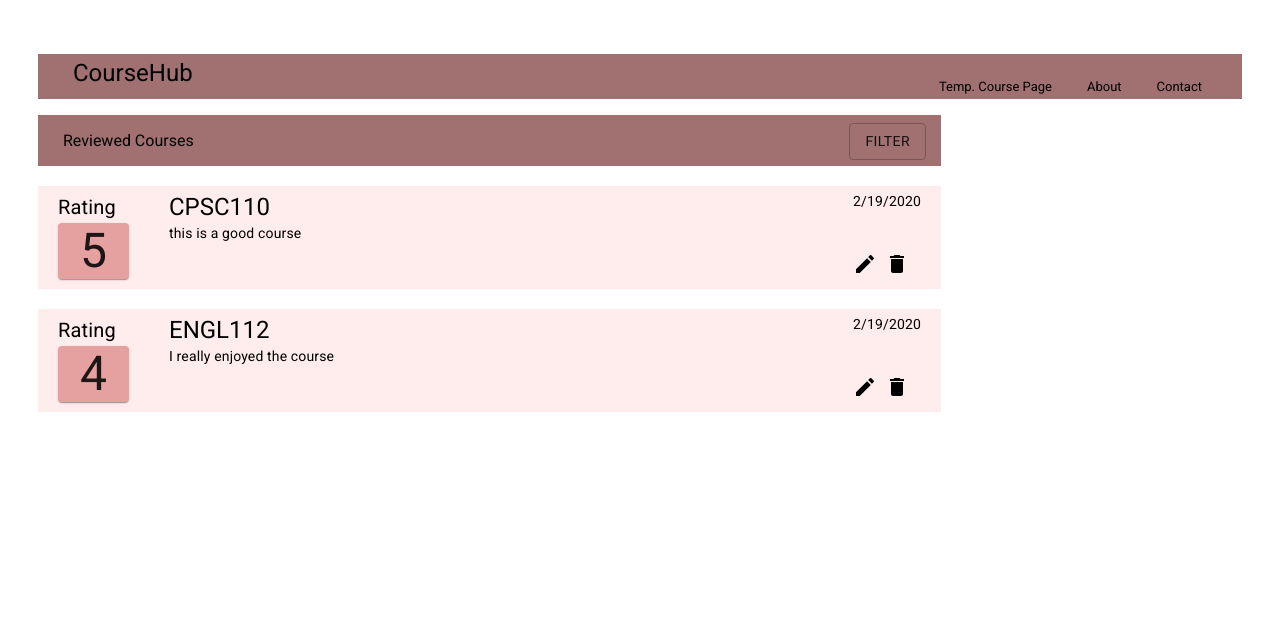
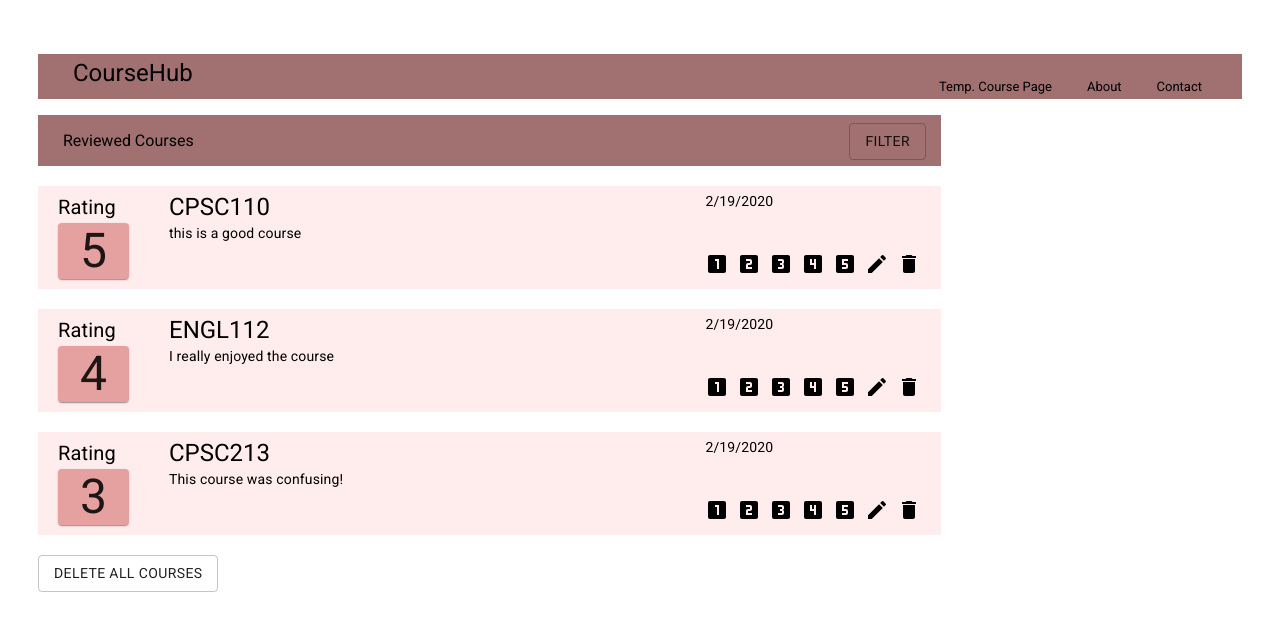
Before and after one commit to aaronNgu/CourseHub, a React (Create React App) app: page /homepage in a window 1280 px wide. Shown: the top 630 px of the page. Built offline with nearby package versions, Linux system fonts and the light colour scheme.

Commit message:
ratingschange and delete all react and redux

```diff
--- a/src/actions/index.js
+++ b/src/actions/index.js
@@ -12,3 +12,48 @@ export const deleteMessage = (courseNumber) => {
         payload: courseNumber
     };
 }
+
+export const deleteAllMessages = (courseList) => {
+    return {
+        type: 'DELETE_ALL_MESSAGES',
+        payload: courseList
+    };
+}
+
+export const editMessage = (courseNumber) => {
+    return {
+        type: 'EDIT_MESSAGE',
+        payload: courseNumber
+    };
+}
+
+export const editRating1 = (courseNumber) => {
+    return {
+        type: 'EDIT_RATING_1',
+        payload: courseNumber
+    };
+}
+export const editRating2 = (courseNumber) => {
+    return {
+        type: 'EDIT_RATING_2',
+        payload: courseNumber
+    };
+}
+export const editRating3 = (courseNumber) => {
+    return {
+        type: 'EDIT_RATING_3',
+        payload: courseNumber
+    };
+}
+export const editRating4 = (courseNumber) => {
+    return {
+        type: 'EDIT_RATING_4',
+        payload: courseNumber
+    };
+}
+export const editRating5 = (courseNumber) => {
+    return {
+        type: 'EDIT_RATING_5',
+        payload: courseNumber
+    };
+}
--- a/src/components/HomePage/CourseItem.js
+++ b/src/components/HomePage/CourseItem.js
@@ -3,6 +3,11 @@ import { makeStyles } from '@material-ui/core/styles';
 import { Typography, Paper, Box } from '@material-ui/core';
 import DeleteIcon from '@material-ui/icons/Delete';
 import EditIcon from '@material-ui/icons/Edit';
+import LooksOneIcon from '@material-ui/icons/LooksOne';
+import LooksTwoIcon from '@material-ui/icons/LooksTwo';
+import Looks3Icon from '@material-ui/icons/Looks3';
+import Looks4Icon from '@material-ui/icons/Looks4';
+import Looks5Icon from '@material-ui/icons/Looks5';
 import "./HomePage.css"
 
 const useStyles = makeStyles({
@@ -37,7 +42,7 @@ function CourseItem(props) {
 
             <Box className='courseItemVerticalSides courseItemVerticalMiddle'>
                 <Typography variant='h5'>{props.courseNumber || 'CPSC110'} </Typography>
-                <Typography variant='body2'>{props.review || 'It was an awsome course!'}</Typography>
+                <Typography variant='body2'>{props.review || 'It was an awesome course!'}</Typography>
             </Box>
 
         </Box>
@@ -45,6 +50,16 @@ function CourseItem(props) {
         <Box className='courseItemVerticalSides courseItemVerticalMiddle'>
             <Typography variant='body2'>{props.date || '2/19/2020'}</Typography>
             <Box className='courseItemIconContainer'>
+                <LooksOneIcon className='courseItemIcon' onClick={() => props.onRatingOne(props.courseNumber)}/>
+                &nbsp;&nbsp;
+                <LooksTwoIcon className='courseItemIcon' onClick={() => props.onRatingTwo(props.courseNumber)}/>
+                &nbsp;&nbsp;
+                <Looks3Icon className='courseItemIcon' onClick={() => props.onRatingThree(props.courseNumber)}/>
+                &nbsp;&nbsp;
+                <Looks4Icon className='courseItemIcon' onClick={() => props.onRatingFour(props.courseNumber)}/>
+                &nbsp;&nbsp;
+                <Looks5Icon className='courseItemIcon' onClick={() => props.onRatingFive(props.courseNumber)}/>
+                &nbsp;&nbsp;
                 <EditIcon className='courseItemIcon' onClick={() => props.onEdit(props.courseNumber)}/>
                 &nbsp;&nbsp;
                 <DeleteIcon className='courseItemIcon' onClick={() => props.onCancel(props.courseNumber)}/>
--- a/src/components/HomePage/CourseItemList.js
+++ b/src/components/HomePage/CourseItemList.js
@@ -1,7 +1,8 @@
 import React from 'react';
 import CourseItem from './CourseItem';
 import {connect} from 'react-redux';
-import {deleteMessage} from '../../actions';
+import {deleteMessage, deleteAllMessages, editMessage, editRating1, editRating2,
+   editRating3, editRating4, editRating5} from '../../actions';
 import Button from "@material-ui/core/Button";
 
 class CourseItemList extends React.Component {
@@ -11,9 +12,33 @@ class CourseItemList extends React.Component {
     }
 
     handleEdit = (course) => {
-        // TODO: edit course
-        console.log('on handleEdit from course ' + course);
+        this.props.editMessage(course);
     }
+
+    handleDeleteAll = (courseList) => {
+        this.props.deleteAllMessages(courseList);
+    }
+
+    handleRatingOne = (course) => {
+        this.props.editRating1(course);
+    }
+
+    handleRatingTwo = (course) => {
+        this.props.editRating2(course);
+    }
+
+    handleRatingThree = (course) => {
+        this.props.editRating3(course);
+    }
+
+    handleRatingFour = (course) => {
+        this.props.editRating4(course);
+    }
+
+    handleRatingFive = (course) => {
+        this.props.editRating5(course);
+    }
+
 
     render() {
         return (<div className="reviewedCourses">
@@ -32,11 +57,19 @@ class CourseItemList extends React.Component {
                             courseNumber={course}
                             rating={this.props.courseList[course]['summary']['rating']}
                             review={this.props.courseList[course]['reviews']['1']['comment']}
+                            onRatingOne={this.handleRatingOne}
+                            onRatingTwo={this.handleRatingTwo}
+                            onRatingThree={this.handleRatingThree}
+                            onRatingFour={this.handleRatingFour}
+                            onRatingFive={this.handleRatingFive}
                             onEdit={this.handleEdit}
                             onCancel={this.handleCancel}
                         />;
                     })
                 }
+                <Button variant="outlined" onClick={this.handleDeleteAll}>
+                Delete all courses
+                </Button>
             </div>
         </div>);
     }
@@ -47,4 +80,6 @@ const mapStateToProps = (state) => {
     return {courseList: state.courseList};
 }
 
-export default connect(mapStateToProps, {deleteMessage})(CourseItemList);
+export default connect(mapStateToProps, {deleteMessage, deleteAllMessages,
+  editMessage, editRating1, editRating2, editRating3, editRating4, editRating5})
+  (CourseItemList);
--- a/src/reducers/index.js
+++ b/src/reducers/index.js
@@ -8,6 +8,10 @@ let default_data = {
     ENGL112: {
       summary : {rating: 4,  description: "English Literature"},
       reviews: {1: {user_id: 1, comment: 'I really enjoyed the course'}}
+    },
+    CPSC213: {
+      summary : {rating: 3,  description: "Introduction to Computer Systems"},
+      reviews: {1: {user_id: 2, comment: 'This course was confusing!'}}
     }
 }
 
@@ -26,7 +30,36 @@ const courseReducer = (courseList = default_data, action) => {
     return copy;
 
   }
-	return courseList;
+  if (action.type === 'DELETE_ALL_MESSAGES') {
+    courseList = {};
+    return courseList;
+  }
+  if (action.type === 'EDIT_RATING_1') {
+    let copy = Object.assign({}, courseList);
+    copy[action.payload].summary.rating = 1;
+    return copy;
+  }
+  if (action.type === 'EDIT_RATING_2') {
+    let copy = Object.assign({}, courseList);
+    copy[action.payload].summary.rating = 2;
+    return copy;
+  }
+  if (action.type === 'EDIT_RATING_3') {
+    let copy = Object.assign({}, courseList);
+    copy[action.payload].summary.rating = 3;
+    return copy;
+  }
+  if (action.type === 'EDIT_RATING_4') {
+    let copy = Object.assign({}, courseList);
+    copy[action.payload].summary.rating = 4;
+    return copy;
+  }
+  if (action.type === 'EDIT_RATING_5') {
+    let copy = Object.assign({}, courseList);
+    copy[action.payload].summary.rating = 5;
+    return copy;
+  }
+  return courseList;
 };
 
 export default combineReducers({
```
Also changed, not shown: src/components/Contact Us/ContactUs.js (line endings or trailing spaces), src/components/HomePage/HomePage.js (line endings or trailing spaces).
